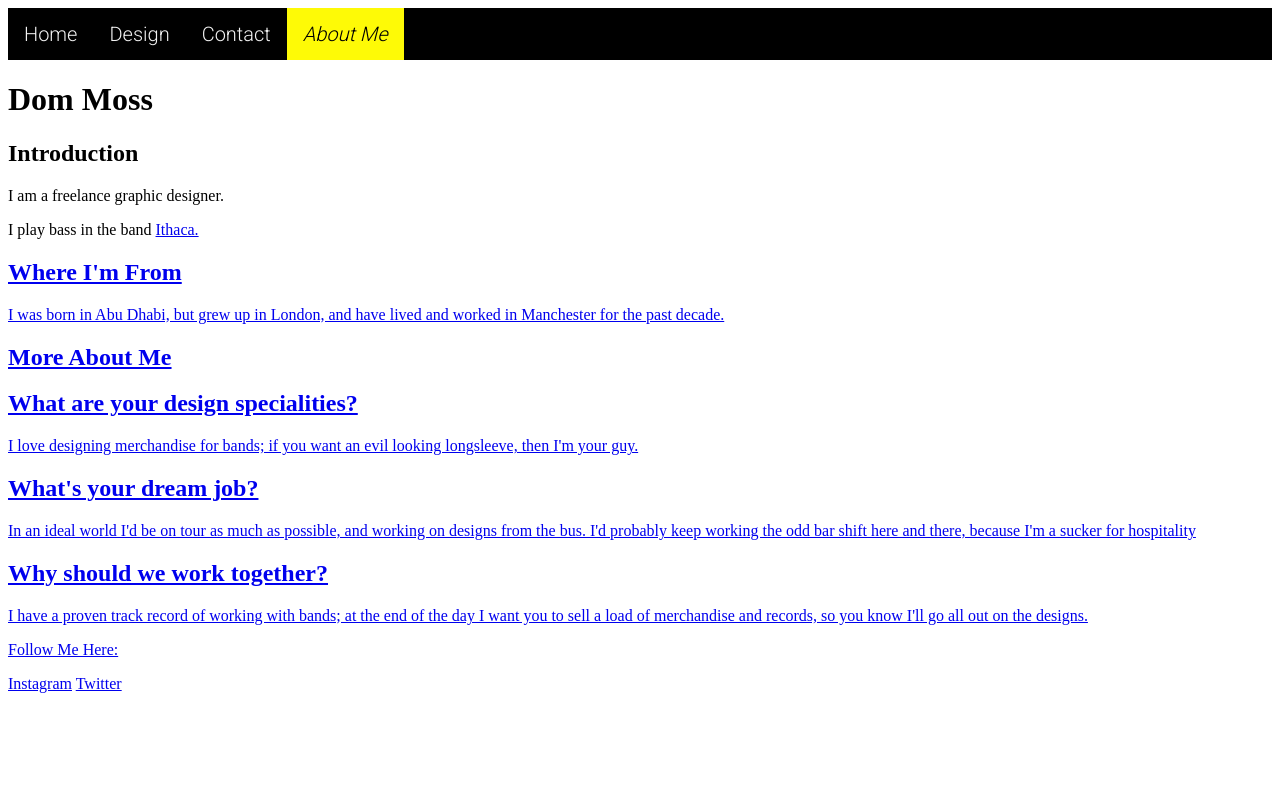
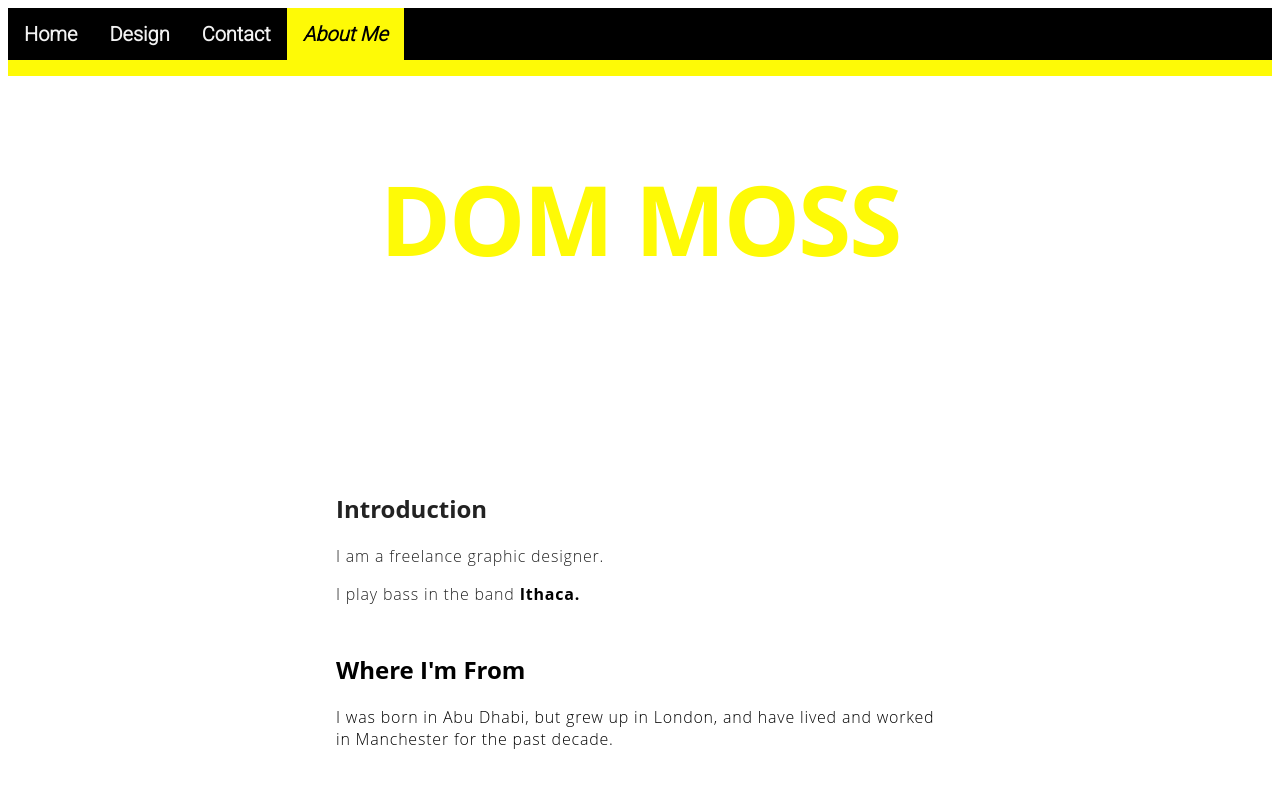
Before and after one commit to diaartio/week-3-website-project, a plain HTML site: page about.html in a window 1280 px wide. Shown: the top 795 px of the page. Drawn offline with Linux system fonts and the light colour scheme.

Commit message:
Update stylesheet.css

```diff
--- a/stylesheet.css
+++ b/stylesheet.css
@@ -61,20 +61,6 @@
   color: #fefa06;
   font-family: 'Roboto', sans-serif;
 }
-/* ------------------------------------------------------------------ footer */
-
-
-
-.footer {
-  position: fixed;
-  left: 0;
-  bottom: 0;
-  width: 100%;
-  background-color: #fefa06;;
-  color: rgb(0, 0, 0);
-  text-align: center;
-}
-
 
 /*----------------------------------------------------------------- design page image grid */
 
@@ -136,27 +122,144 @@ input[type=submit]:hover {
   color: #fefa06;
 }
 
-
-
-/* Create two columns that float next to eachother */
 .column {
   float: left;
   width: 50%;
   margin-top: 6px;
   padding: 20px;
 }
-
-/* Clear floats after the columns */
 .row:after {
   content: "";
   display: table;
   clear: both;
 }
+/* ---------------------- about me page */
 
-/* Responsive layout - when the screen is less than 600px wide, make the two columns stack on top of each other instead of next to each other */
-@media screen and (max-width: 600px) {
-  .column, input[type=submit] {
-    width: 100%;
-    margin-top: 0;
-  }
+body {
+  /* Typography Declarations */
+  color: #222222;
+  font-size: 1em;
+  font-family: "Open Sans", "Helvetica Neue", sans-serif;
 }
+
+.content-footer,
+.masthead-heading,
+.masthead-intro {
+text-align: center;
+}
+
+.masthead {
+padding: 6em 0;
+border-top: solid 1em #fefa06;
+}
+
+.masthead-intro {
+  margin-bottom: 0.1em;
+  font-family:Arial, Helvetica, sans-serif;
+  font-size:  2em;
+}
+
+.masthead-heading {
+  color: #fefa06;
+  margin-top: -0.2em;
+
+  font-weight: bold;
+  font-size: 6em;
+  letter-spacing: -0.02em;
+  text-transform: uppercase;
+}
+
+.introduction-section,
+.location-section,
+.questions-section {
+  max-width: 38em;
+  margin-left: auto;
+  margin-right: auto;
+  margin-top: 2em;
+}
+
+.introduction-section > p,
+.location-section > p,
+.questions-section,
+.content-footer > p {
+  /* Typography Declarations */
+  font-weight: 300;
+  letter-spacing: 0.05em;
+}
+
+.questions-section > h2 {
+  font-size: 1.2em;
+  font-weight: bold;
+  /* Layout */
+  margin: 2em 0 1em 0;
+}
+
+section > h1 {
+  margin-top: 2em;
+}
+
+.content-footer,
+.masthead-heading,
+.masthead-intro {
+text-align: center;
+}
+
+.masthead {
+padding: 6em 0;
+background-image: url(./Images/TV\ HEADER\ FIXED.jpg);
+background-size: cover;
+background-repeat: no-repeat;
+border-top: solid 1em #fefa06;
+}
+
+.masthead-intro {
+margin-bottom: 0.1em;
+  font-size: 2em;
+}
+
+.masthead-heading {
+margin-top: -0.2em;
+font-weight: bold;
+font-size: 6em;
+letter-spacing: -0.02em;
+text-transform: uppercase;
+}
+.introduction > p,
+.location > p,
+.content-footer > p {
+  font-weight: 300;
+  letter-spacing: 0.05em;
+}
+h2 {
+
+  font-size: 1.2em;
+  font-weight: bold;
+}
+
+.introduction-section,
+.location-section,
+.questions-section {
+  max-width: 38em;
+  margin-left: auto;
+  margin-right: auto;
+  margin-top: 2em;
+}
+.content-footer {
+margin: 50px 0;
+padding: 20px 0;
+text-align: center;
+background-color: #fefa06;
+text-decoration: none;
+}
+.social {
+display: inline-block;
+margin: 0 5px;
+}
+.content-footer {
+color: #000000;
+}
+a {
+  font-weight: bold;
+  text-decoration: none;
+  color: #000000;
+}
```
